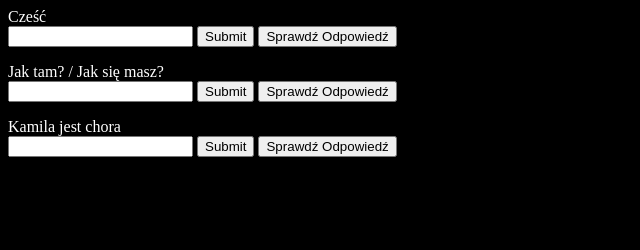
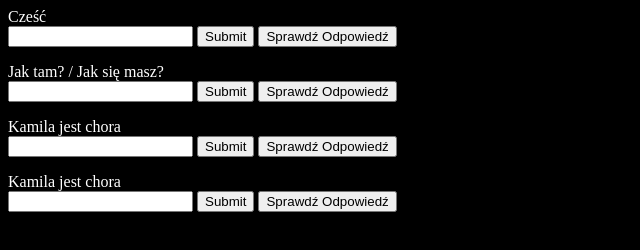
Before and after one commit to AdrianDiv/fiszki, a plain HTML site: page index.html in a window 1280 px wide. Shown: the whole page, without its empty margins (0-640 px from the left). Drawn offline with Linux system fonts and the light colour scheme.

Commit message:
Update index.html

```diff
--- a/index.html
+++ b/index.html
@@ -1,4 +1,3 @@
-
 <html>
 
 <head>
@@ -33,15 +32,15 @@
     </form>
 
 
-
+        <form id="cztery" onsubmit="sprawdzenie4()">Kamila jest chora<br>
+        <input type="text" title="sprawdz" id="4">
+        <input type="submit">
+        <input value="Sprawdź Odpowiedź" type="submit" onclick="cztery()">
+    </form>
 
 
 
     <script>
-        function check(){
-            alert(dodanie);
-        }
-
         function sprawdzenie() {
             var spraw = document.getElementById("sd").value;
             var dodanie = "hi";
@@ -72,7 +71,7 @@
             dwa.innerHTML = "how are you?";
         }
 
-                function trzy3(){
+        function trzy3(){
             var trzy = document.getElementById("trzy");
             trzy.innerHTML = "kamila is sick";
         }
@@ -86,6 +85,21 @@
                 alert("Nie dobrze");
             }
         }
+
+                function cztery(){
+            var cztery = document.getElementById("4");
+            trzy.innerHTML = "kamila is sick";
+        }
+
+        function sprawdzenie4()() {
+            var spraw = document.getElementById("sada").value;
+            var dodanie = "kamila is sick";
+            if (spraw == dodanie) {
+                alert("Dobrze, proszę przejdź dalej");
+            } else {
+                alert("Nie dobrze");
+            }
+        }
     </script>
 </body>
 
```
